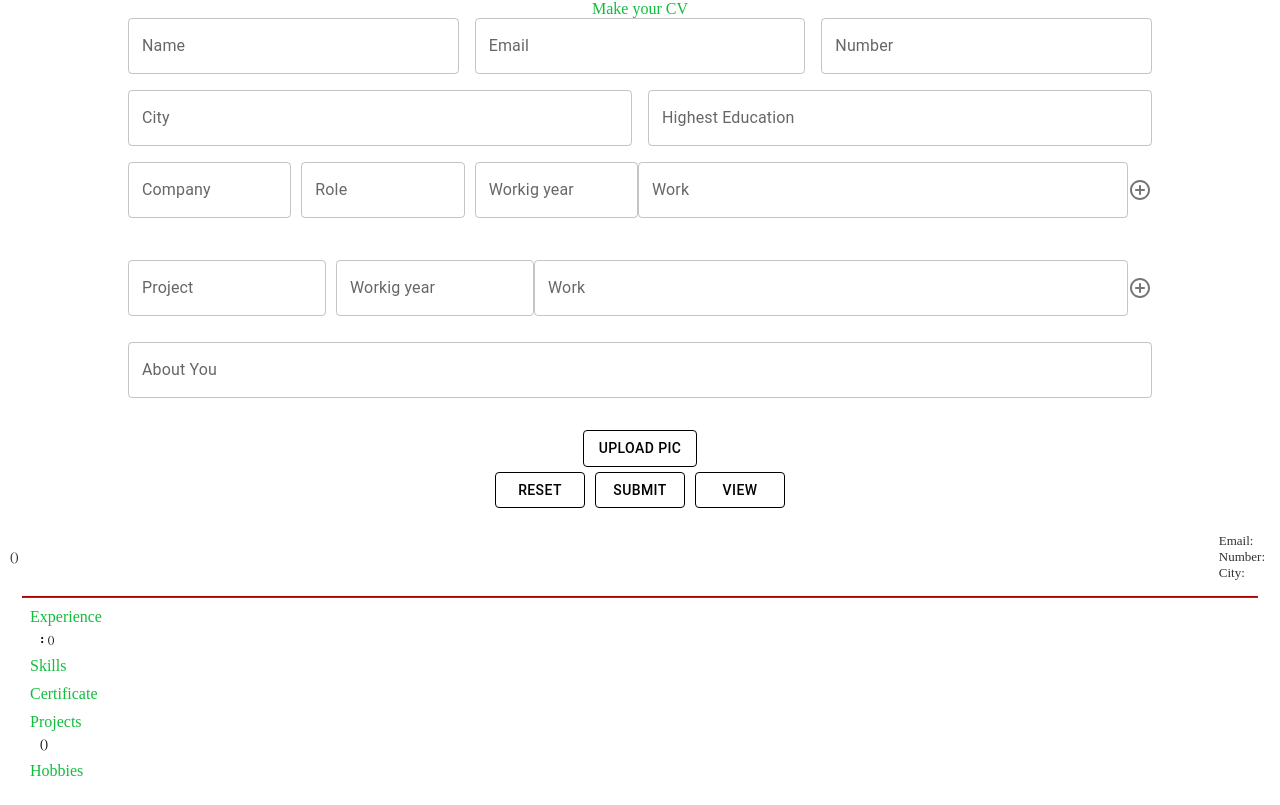
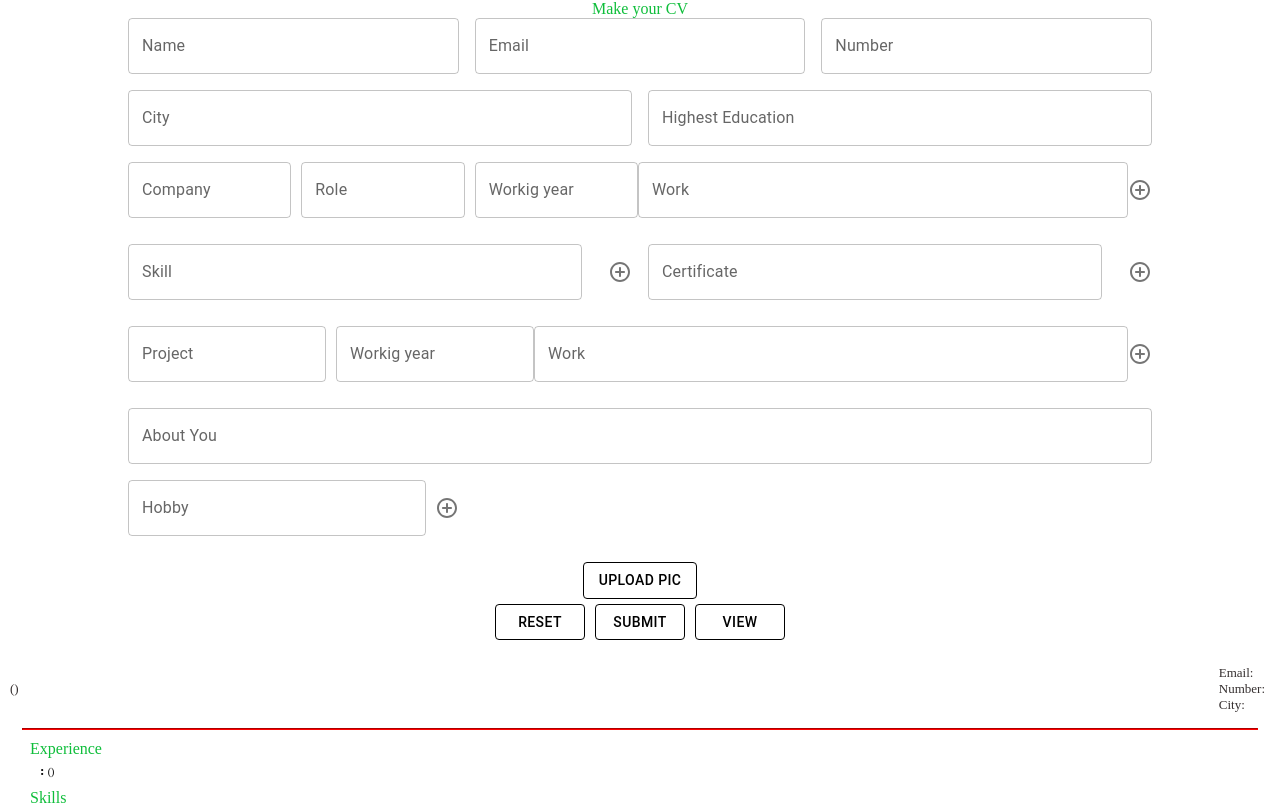
Before and after one commit to aks318/make-your-cv, a React (Create React App) app: page / in a window 1280 px wide. Shown: the top 805 px of the page. Built offline with nearby package versions, Linux system fonts and the light colour scheme.

Commit message:
firebase commit

```diff
--- a/src/component/Form.js
+++ b/src/component/Form.js
@@ -28,15 +28,15 @@
             year : "",
             work: ""
         }],
-        skills : [],
-        certificates : [],
+        skills : [""],
+        certificates : [""],
         projects : [{
             pname : "",
             year : "",
             work: ""
         }],
         about : "",
-        hobbies : []
+        hobbies : [""]
     }
 
     const validationSchema = Yup.object({
@@ -158,7 +158,7 @@
                                 }}
                             </FieldArray>
                         </Grid>
-                        <Grid item xs={12} sm={12} md={4}>
+                        <Grid item xs={12} sm={12} md={6}>
                             <FieldArray name="skills">
                                 {fieldArrayProps => {
                                     const {push , remove , form : {values : {skills}}} = fieldArrayProps
@@ -185,7 +185,7 @@
                                 }}
                             </FieldArray>
                         </Grid>
-                        <Grid item xs={12} sm={12} md={4}>
+                        <Grid item xs={12} sm={12} md={6}>
                             <FieldArray name="certificates">
                                 {fieldArrayProps => {
                                     const {push , remove , form : {values : {certificates}}} = fieldArrayProps
```
Also changed, not shown: firebase.json (added), 1 other file (tests, documents, lock files or other folders).
